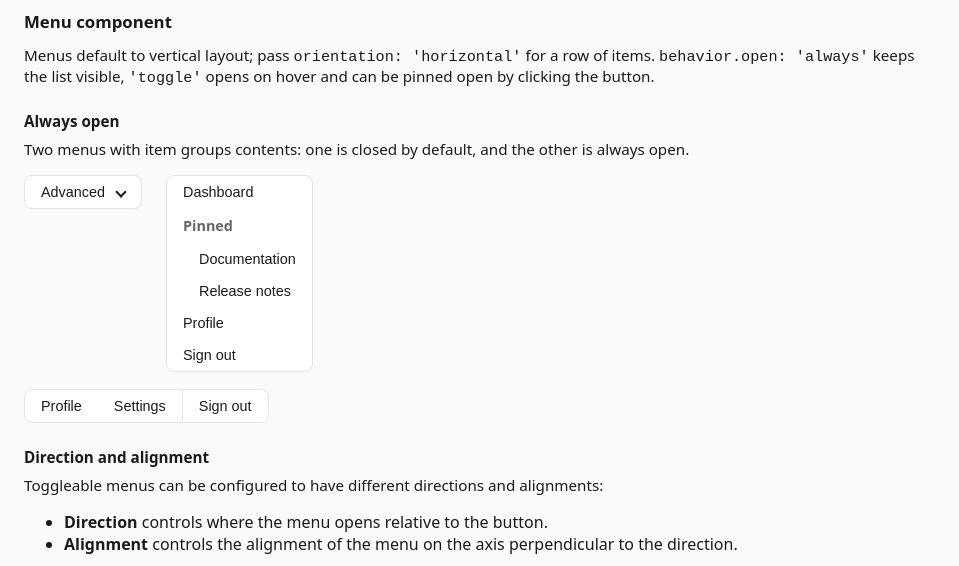
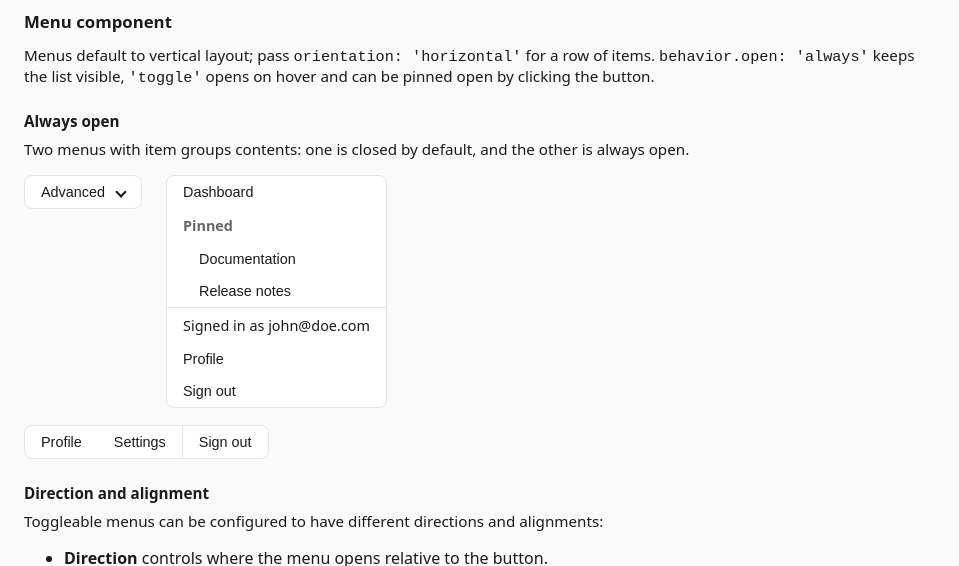
Before and after one commit to iansholtys/reusable-components, a website: page demo/index.html in a window 1280 px wide. Shown: the part 142-708 px from the top of the page, without its empty margins (0-959 px from the left). Drawn offline with nearby package versions, Linux system fonts and the light colour scheme.

Commit message:
Fixed styling for unclickable menu items

```diff
--- a/demo/scripts.js
+++ b/demo/scripts.js
@@ -303,6 +303,8 @@ $(function () {
         { text: 'Release notes', onClick: () => AlertModal.show('Release notes selected.', 'Menu') }
       ]
     },
+    { type: 'divider' },
+    { text: 'Signed in as john@doe.com' },
     { text: 'Profile', onClick: () => AlertModal.show('Profile selected.', 'Menu') },
     { text: 'Sign out', onClick: () => AlertModal.show('Sign out selected.', 'Menu') }
   ];
--- a/menu/menu.js
+++ b/menu/menu.js
@@ -1,7 +1,8 @@
 /**
  * Menu Component - A list of clickable items.
  *
- * Pass `items` (each with `text`; optional `onClick`). Use `{ type: 'divider' }` for a visual break.
+ * Pass `items` (each with `text`; optional `onClick` for clickable rows). Items without `onClick`
+ * are display-only (no hover, do not close the menu). Use `{ type: 'divider' }` for a visual break.
  * Use `{ type: 'group', items, parent?, behavior }` for inline sections (vertical only).
  * `parent` is optional; omit it for a flat always-open segment. Nested items indent via `--menu-depth` on each row.
  * Parented groups use `behavior.open`
@@ -329,25 +330,30 @@ class Menu {
    */
   renderLeaf(item, depth = 0) {
     const { text } = item;
-    const $btn = $('<button>', {
-      type: 'button',
-      role: 'menuitem',
-      class: 'menu-item',
-      text: text != null ? String(text) : ''
-    });
-    $btn.css('--menu-depth', depth);
-    if (typeof item.onClick === 'function' || this.behavior.closeOnItemClick) {
-      $btn.on('click', (e) => {
+    const label = text != null ? String(text) : '';
+    let $row;
+    if (typeof item.onClick === 'function') {
+      $row = $('<button>', {
+        type: 'button',
+        role: 'menuitem',
+        class: 'menu-item',
+        text: label
+      }).on('click', (e) => {
         e.stopPropagation();
-        if (typeof item.onClick === 'function') {
-          item.onClick(e);
-        }
+        item.onClick(e);
         if (this.behavior.closeOnItemClick) {
           this.close();
         }
       });
+    } else {
+      $row = $('<span>', {
+        class: 'menu-item menu-item--static',
+        text: label
+      });
     }
-    return $('<li>', { role: 'none' }).append($btn);
+
+    $row.css('--menu-depth', depth);
+    return $('<li>', { role: 'none' }).append($row);
   }
 
   /**
--- a/menu/styles/menu.scss
+++ b/menu/styles/menu.scss
@@ -63,13 +63,15 @@
     display: block;
     box-sizing: border-box;
     font-size: var(--menu-item-font-size);
-    cursor: pointer;
     border: none;
     border-radius: 0;
     background-color: transparent;
     color: var(--menu-text);
     text-wrap: var(--menu-item-text-wrap);
     white-space: var(--menu-item-text-wrap);
+
+    &:not(.menu-item--static) {
+      cursor: pointer;
 
       &:hover,
       &:focus-visible {
@@ -79,6 +81,12 @@
 
       &:active {
         background-color: var(--menu-item-active-bg);
+      }
+    }
+
+    &--static {
+      cursor: default;
+      user-select: none;
     }
   }
 
```
Also changed, not shown: menu/styles/menu.css. Lines whose indentation alone changed are shown as unchanged.
